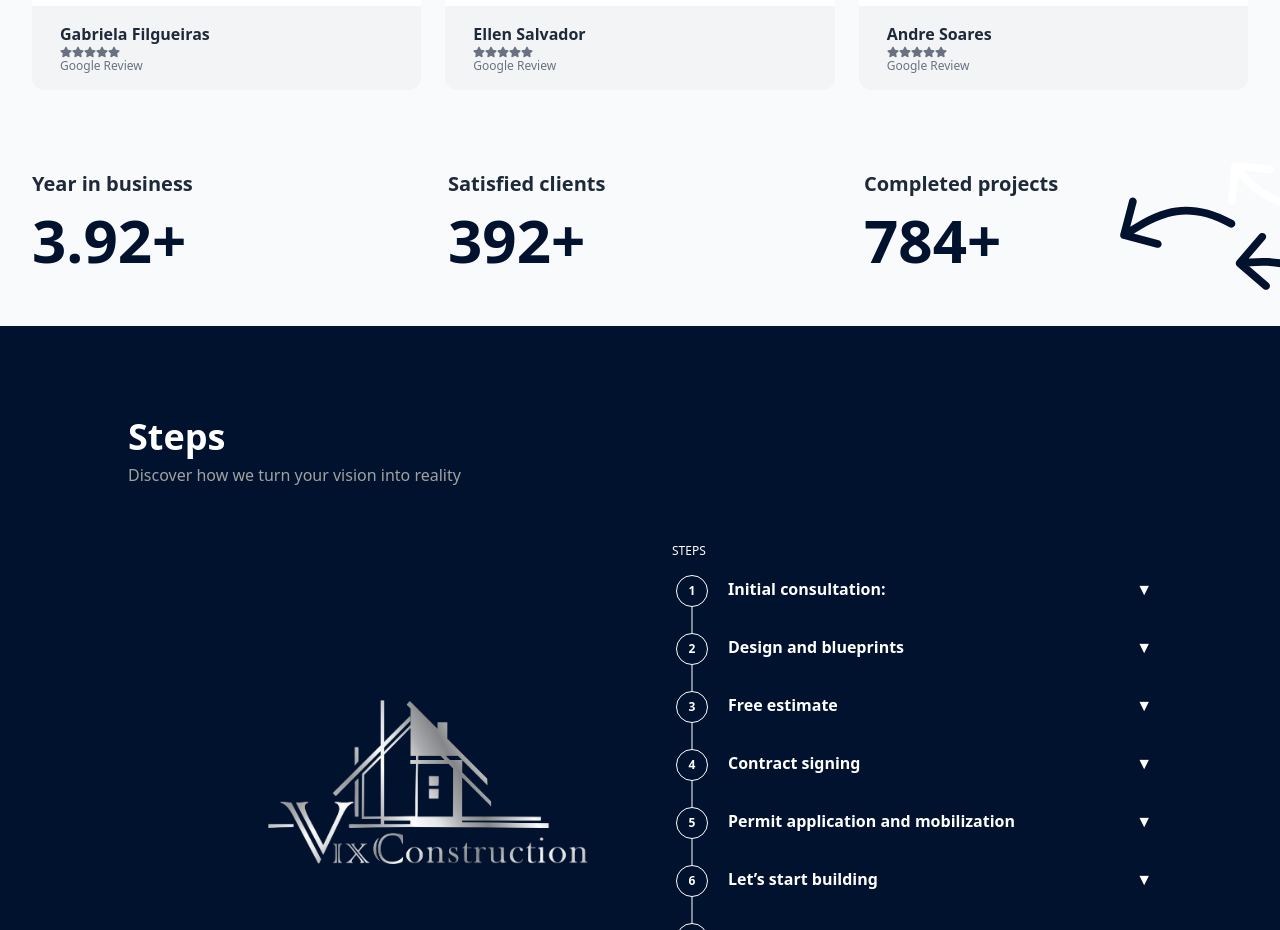
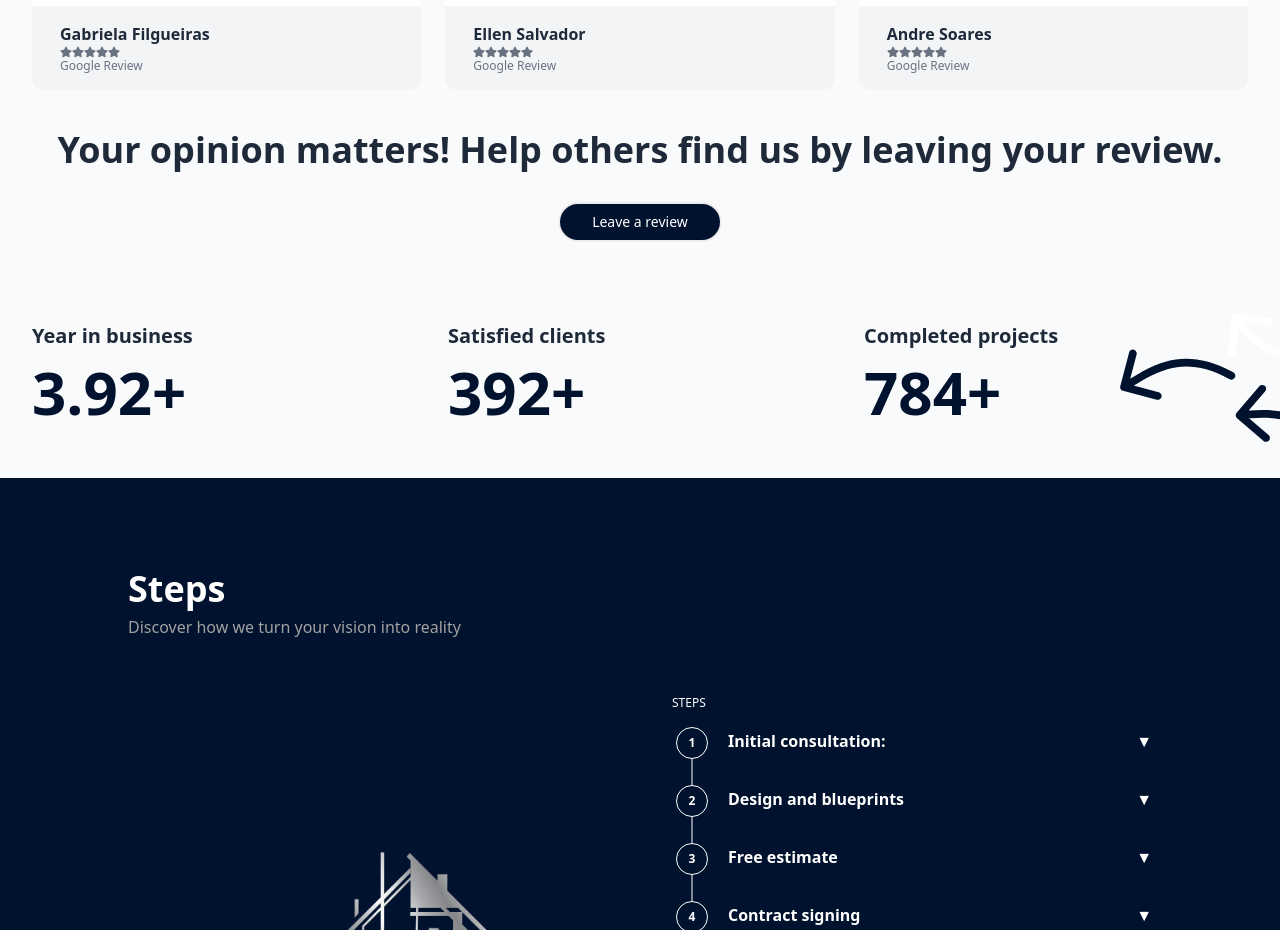
Before and after one commit to ffozzatti/vixx, a Next.js app: page / in a window 1280 px wide. Shown: the part 2120-3050 px from the top of the page. Built offline with nearby package versions, Linux system fonts and the light colour scheme.

Commit message:
editado botao

```diff
--- a/app/components/Testimonials.tsx
+++ b/app/components/Testimonials.tsx
@@ -3,6 +3,7 @@
 import { useEffect, useRef, useState } from 'react';
 import Image from 'next/image';
 import { FaStar } from "react-icons/fa";
+import ButtonBlue from './ButtonBlue';
 
 // Interface para as props do AnimatedNumber
 interface AnimatedNumberProps {
@@ -202,6 +203,12 @@ const Testimonials = () => {
           {/* Fim do Card */}
         </div>
         {/* Fim do Grid */}
+        <div className="text-center mt-10">
+            <h2 className="text-2xl sm:text-3xl lg:text-4xl text-gray-800 font-semibold mb-8">
+              Your opinion matters! Help others find us by leaving your review.
+            </h2>
+            <ButtonBlue name={"Leave a review"} url={'https://www.google.com/search?sca_esv=426a8004247428d8&hl=en-US&sxsrf=AE3TifOVVkUmEomDYIzHySPduEEaFUUOoA:1759195445688&q=vix+construction+llc+reviews&uds=AOm0WdE9OxRDNYaNX2dVV7YhrquSTF4srTT9rLjpySrvAJ1hoa9xFXZjQNfib9XQBS1FYBxJ8M3LEO2UwWF6Pq0kNmunU2wja-jOCeG1mmVS_2M9a16AihoNoK-ckFFowIKqQF_8gjEUtlRwJaES3CABNO_NCPHJ0L-9JJ9WcR6IvvvIouO_SAwg1M9WRobJSKqDzRZ88dwgwwMzvbpCbcuD9dnVTKAenVmvtIG0TH8vTscvhKOX_RjhHysh3lz4Vz8OEEveMRSP2PN1xT_9IRxJHrT8A3C-0zgQle7nCMmJN7NC_W_X-nlJF8TbjJm8NTE6x_ldXmNTY9XCNtRvuF7C1_sFeaCMXJ2Y5ZROqJjmEcHE8xkyR8E&si=AMgyJEtREmoPL4P1I5IDCfuA8gybfVI2d5Uj7QMwYCZHKDZ-EwRUN_8AvdRXFDykTReYFI_tJdhrO4MBHDC5Tra075TevF97hS1PNO1F_eC4xM_GidcxL3XmSmICo6oiqTWXBQT7XClxPOCYwYqXZFIER2AXgIeC1g%3D%3D&sa=X&ved=2ahUKEwilv4Xdqf-PAxW9l5UCHXTGKWMQk8gLegQIFhAB&ictx=1&biw=384&bih=717&dpr=2.81'} />
+          </div>
 
         {/* Grid de Estatísticas com Animação */}
         <div
@@ -235,6 +242,7 @@ const Testimonials = () => {
 
           </div>
           {/* Fim da Estatística 3 */}
+
         </div>
         {/* Fim do Grid */}
 
@@ -248,6 +256,7 @@ const Testimonials = () => {
         </div>
         {/* Fim do Elemento SVG */}
       </div>
+
     </div>
   );
 };
```
